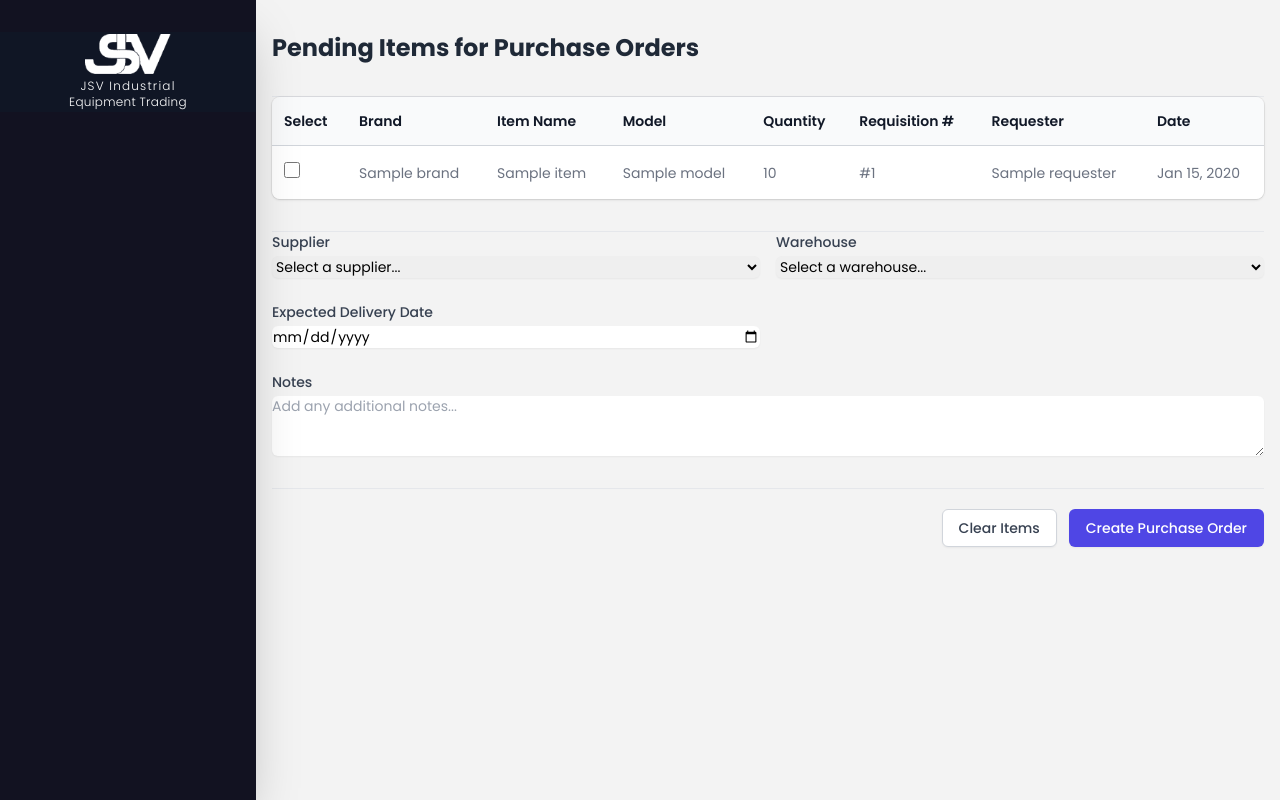
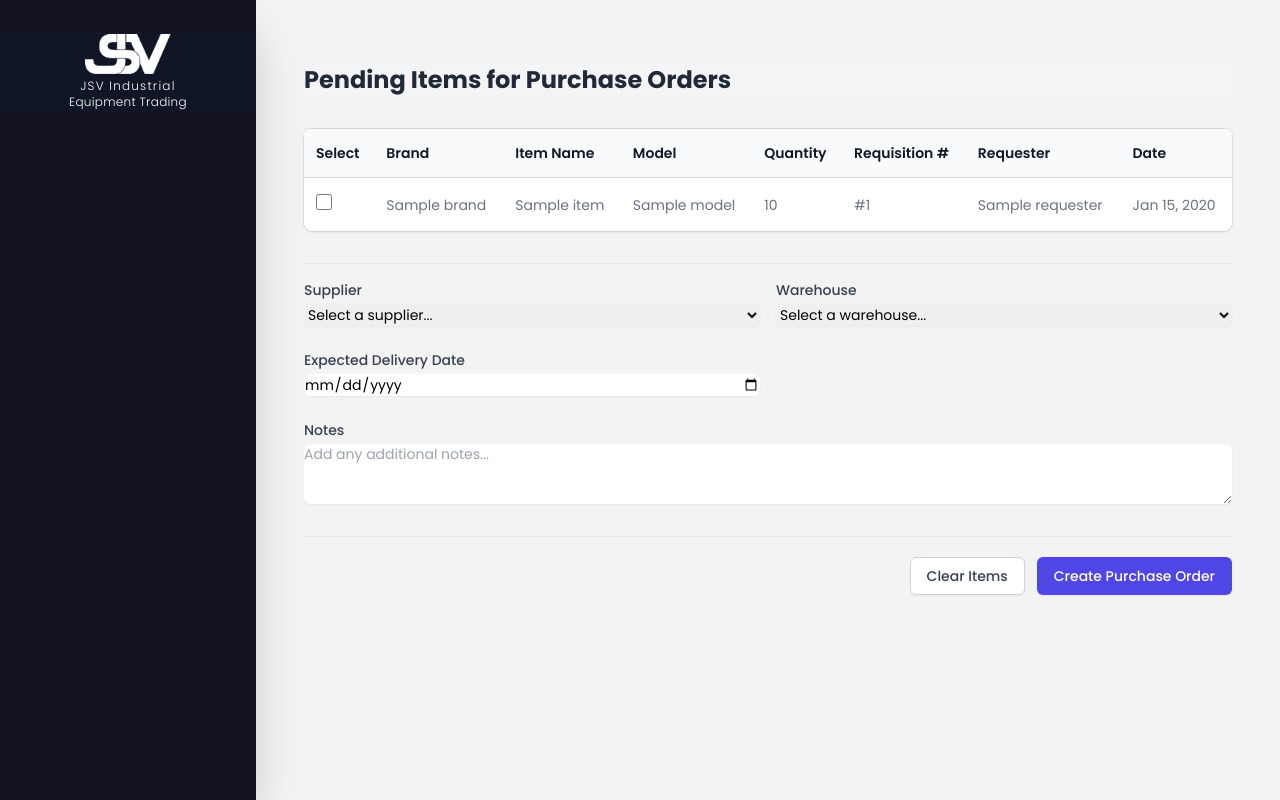
Before and after one commit to chadixearth-bit/jsv, a Django app: template tailwind_django/purchasing/templates/purchasing/pending_po_items.html in a window 1280 px wide. Run offline with Django 5.2, Linux system fonts and the light colour scheme; the template is opened without the code that fills it: most values are stand-ins (such as "Sample title", 1, 10 or a date in 2020); parts of the project's set-up code (start-up, migrations or seed data) failed here and were passed over; some libraries are stand-ins or nearby versions; some web fonts are replaced.

Commit message:
Update pending_po_items.html

```diff
--- a/tailwind_django/purchasing/templates/purchasing/pending_po_items.html
+++ b/tailwind_django/purchasing/templates/purchasing/pending_po_items.html
@@ -67,9 +67,10 @@ document.addEventListener('DOMContentLoaded', function() {
     };
 });
 </script>
+<div class="flex px-4 py-8 rounded-lg ml-4 mr-4">
 
     <div class="container mx-auto px-4 py-8">
-    <div class="flex justify-between items-center mb-6">
+        <div class="flex justify-between items-center mb-6 bg-gray-100">
             <h1 class="text-2xl font-bold text-gray-800">Pending Items for Purchase Orders</h1>
         </div>
 
@@ -119,7 +120,7 @@ document.addEventListener('DOMContentLoaded', function() {
 
             <!-- Form Fields -->
             <div class="mt-8 grid grid-cols-1 gap-y-6 gap-x-4 sm:grid-cols-6">
-            <div class="sm:col-span-3">
+                <div class="sm:col-span-3 mt-4">
                     <label for="supplier" class="block text-sm font-medium text-gray-700">Supplier</label>
                     <select id="supplier" name="supplier" required
                             class="mt-1 block w-full rounded-md border-gray-300 shadow-sm focus:border-indigo-500 focus:ring-indigo-500 sm:text-sm">
@@ -130,7 +131,7 @@ document.addEventListener('DOMContentLoaded', function() {
                     </select>
                 </div>
 
-            <div class="sm:col-span-3">
+                <div class="sm:col-span-3 mt-4">
                     <label for="warehouse" class="block text-sm font-medium text-gray-700">Warehouse</label>
                     <select id="warehouse" name="warehouse" required
                             class="mt-1 block w-full rounded-md border-gray-300 shadow-sm focus:border-indigo-500 focus:ring-indigo-500 sm:text-sm">
@@ -170,4 +171,5 @@ document.addEventListener('DOMContentLoaded', function() {
             </div>
         </form>
     </div>
+</div>
 {% endblock %}
```
Lines whose indentation alone changed are shown as unchanged.
